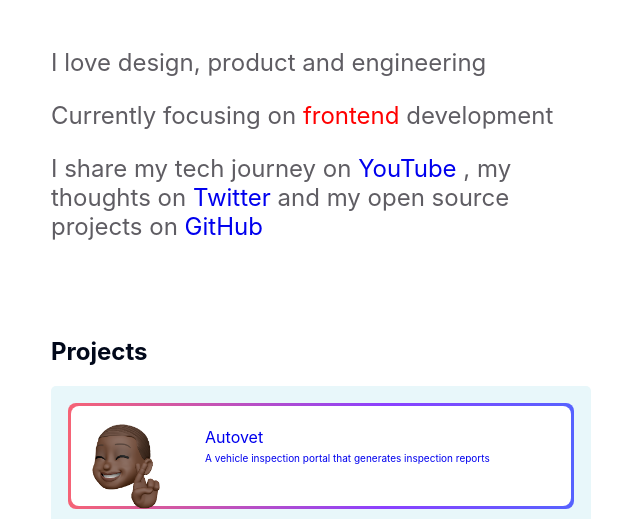
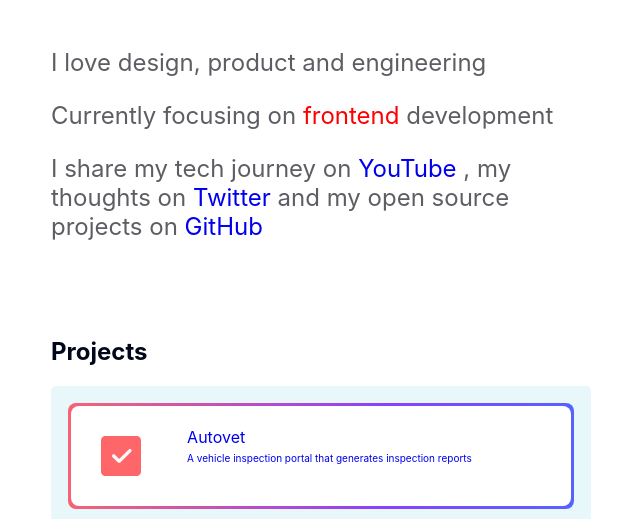
Before and after one commit to kwabena53/kbollinsdev, a Gatsby site: page / in a window 1280 px wide. Shown: the part 336-855 px from the top of the page, without its empty margins (319-959 px from the left). Built offline with nearby package versions, Linux system fonts and the light colour scheme; Gatsby itself is replaced by a stand-in of ours.

Commit message:
first version ready

```diff
--- /dev/null
+++ b/src/asset/Icons.js
@@ -0,0 +1,10 @@
+import React from "react"
+
+export const CheckIcon = ({width, height}) =>{
+    return (
+        <svg height={height} viewBox="0 0 512 512" width={width}
+        xmlns="http://www.w3.org/2000/svg">
+            <path d="m512 58.667969c0-32.363281-26.304688-58.667969-58.667969-58.667969h-394.664062c-32.363281 0-58.667969 26.304688-58.667969 58.667969v394.664062c0 32.363281 26.304688 58.667969 58.667969 58.667969h394.664062c32.363281 0 58.667969-26.304688 58.667969-58.667969zm0 0" fill="#ff6669"/><path d="m385.75 171.585938c8.339844 8.339843 8.339844 21.820312 0 30.164062l-138.667969 138.664062c-4.160156 4.160157-9.621093 6.253907-15.082031 6.253907s-10.921875-2.09375-15.082031-6.253907l-69.332031-69.332031c-8.34375-8.339843-8.34375-21.824219 0-30.164062 8.339843-8.34375 21.820312-8.34375 30.164062 0l54.25 54.25 123.585938-123.582031c8.339843-8.34375 21.820312-8.34375 30.164062 0zm0 0" fill="#fafafa"/></svg>
+
+    )
+}
--- a/src/components/ProjectCard/ProjectCard.js
+++ b/src/components/ProjectCard/ProjectCard.js
@@ -1,15 +1,16 @@
 import React from "react"
 
-import {outerCard, cardDesc, cardTitle, innerCard, textContent} from "./ProjectCard.module.css"
+import {outerCard, cardDesc, cardTitle, innerCard, textContent, iconStyles} from "./ProjectCard.module.css"
+import { CheckIcon } from "../../asset/Icons"
 
-const ProjectCard = ({icon, title, desc, link}) => {
+const ProjectCard = ({ title, desc, link}) => {
 
     return(
         <a style={{textDecoration: "none"}} href={link} target="_blank" rel="noreferrer">
         <div className={outerCard}>
             <div className={innerCard}>
-                <div className={icon}>
-                    <img src={icon} width="100%" alt={desc}></img>
+                <div className={iconStyles}>
+                    <CheckIcon width="40px"/>
                 </div>
                 <div className={textContent}>
                     <div className={cardTitle}>{title}</div>
--- a/src/components/ProjectCard/ProjectCard.module.css
+++ b/src/components/ProjectCard/ProjectCard.module.css
@@ -25,11 +25,13 @@
         margin: 1em;
 
 }
-.icon{
-    margin: 1em;
-    flex: 0 0 30%;
-    display: flex important!;
+.iconStyles{
+    display: flex;
     align-items: center;
+    justify-content: center;
+    /* margin: auto; */
+    flex: 0 0 20%;
+
 }
 
 .textContent{
--- a/src/pages/index.js
+++ b/src/pages/index.js
@@ -96,7 +96,7 @@ const IndexPage = ({data}) => {
                 title={node.frontmatter.title}
                 desc={node.frontmatter.description}
                 link={node.frontmatter.link}
-                icon={ProfileAvatar}
+                // icon={ProfileAvatar}
             />
         ))
         }
--- a/src/projects/autovet.mdx
+++ b/src/projects/autovet.mdx
@@ -3,5 +3,6 @@ title: "Autovet"
 date: "2021-07-24"
 link: "https://app.autovetgh.com/"
 description: "A vehicle inspection portal that generates inspection reports"
+iconName: <CheckIcon width='60px'/>
 ---
 Here's another post! It's even better than the first one!
--- a/src/projects/react-reads-app.mdx
+++ b/src/projects/react-reads-app.mdx
@@ -3,6 +3,5 @@ title: "Reads App"
 date: "2021-07-24"
 link: "https://reactreadsapp.netlify.com/"
 description: "This is this a simple complete react App that connects to a book API"
-
 ---
 Here's another post! It's even better than the first one!
```
Also changed, not shown: src/asset/game-console.svg (added), src/asset/open-book.svg (added), src/components/Icons/car.svg (added), src/images/icon.png (deleted).
